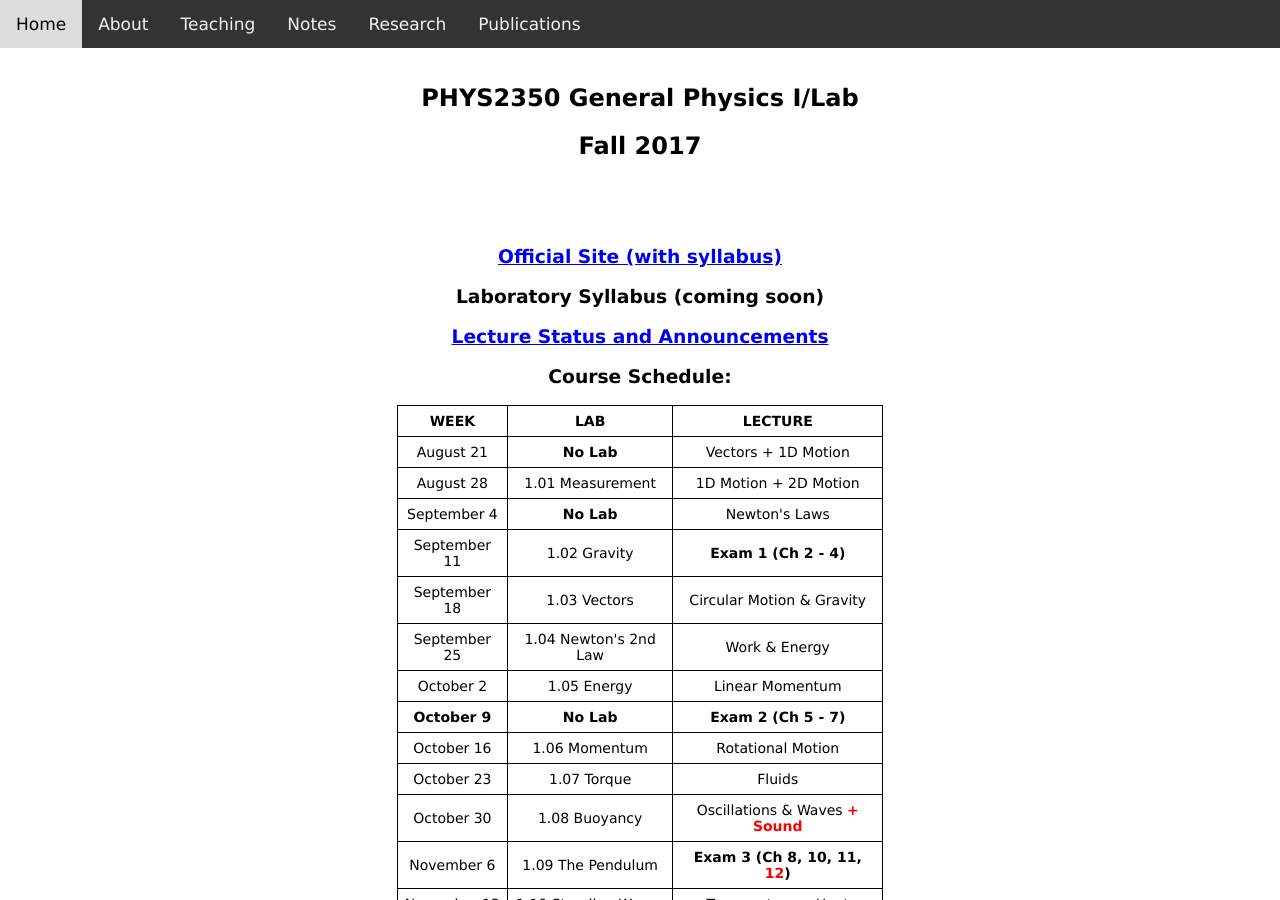
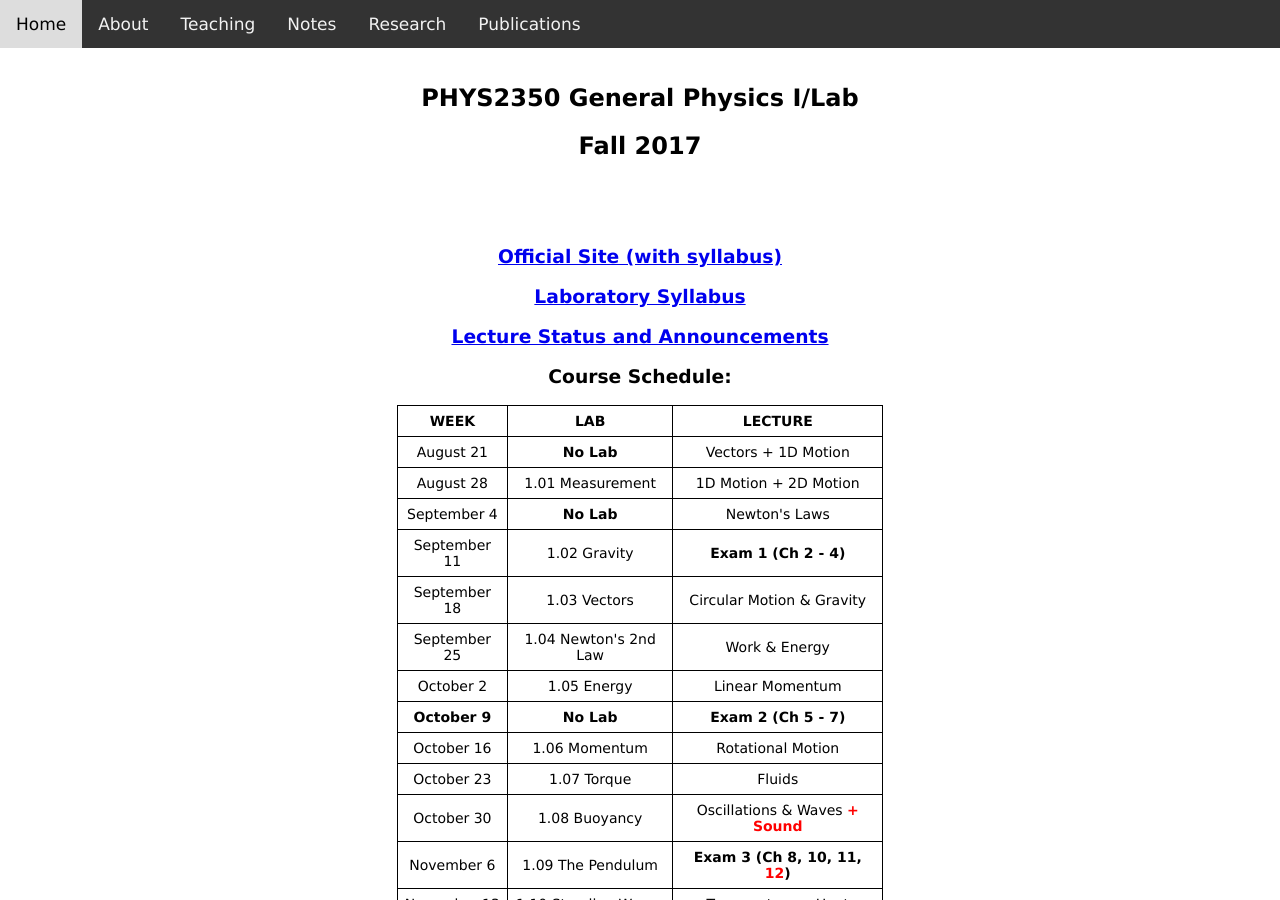
Before and after one commit to dhlaurence/dhlaurence.github.io, a Jekyll site: the page built from teaching/phys2350fall17.html, in a window 1280 px wide and 900 px high. Built offline with Jekyll 4.4.1, drawn with Linux system fonts in a browser that asks for light colours.

Commit message:
Update phys2350fall17.html

```diff
--- a/teaching/phys2350fall17.html
+++ b/teaching/phys2350fall17.html
@@ -17,7 +17,7 @@ title: PHYS2350Fall2017
 
   <h3>
     <center>
-      Laboratory Syllabus (coming soon)
+      <a target="_blank" href="http://www.blazartheory.com/files/PHYS2350_EV1_Laboratory_Syllabus.pdf">Laboratory Syllabus</a>
     </center>
   </h3>
 
```
